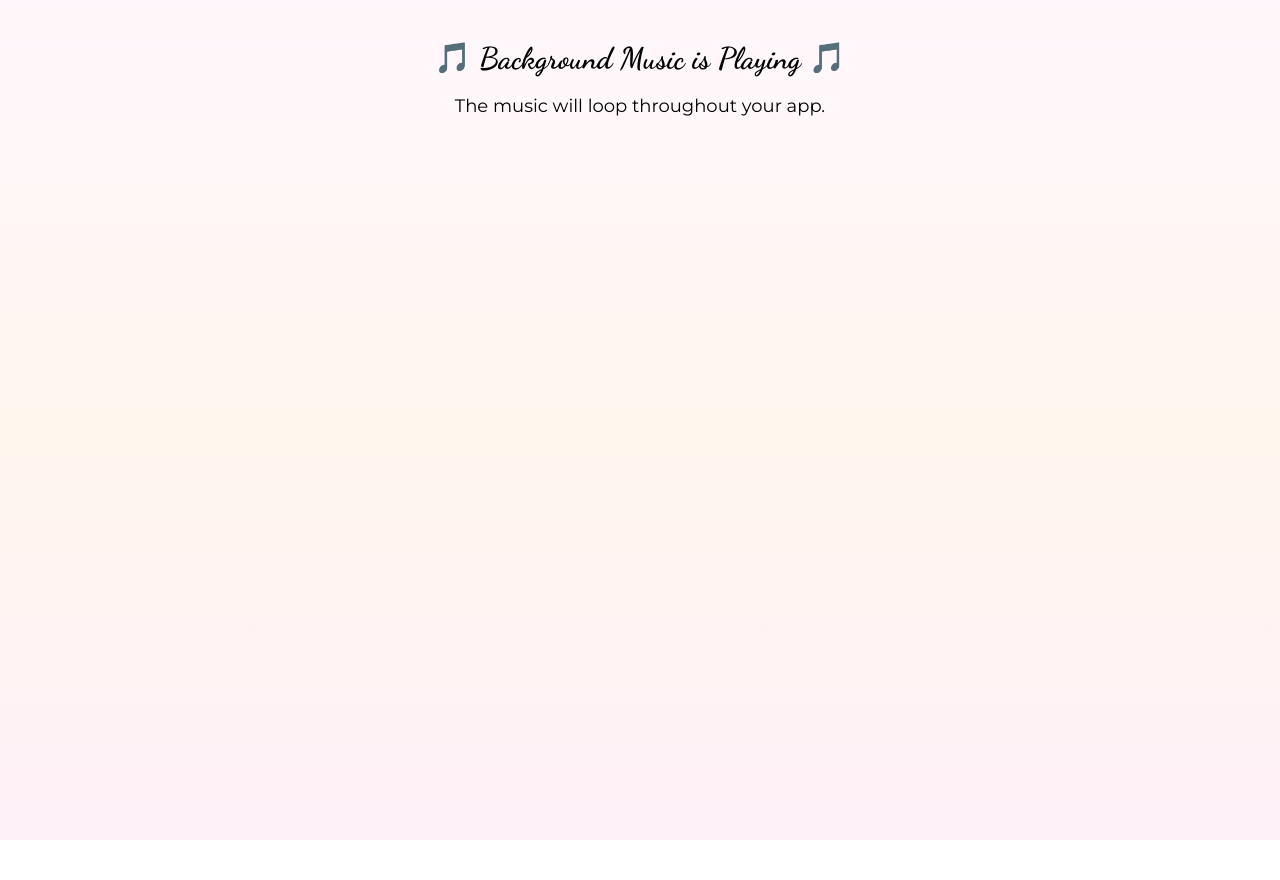
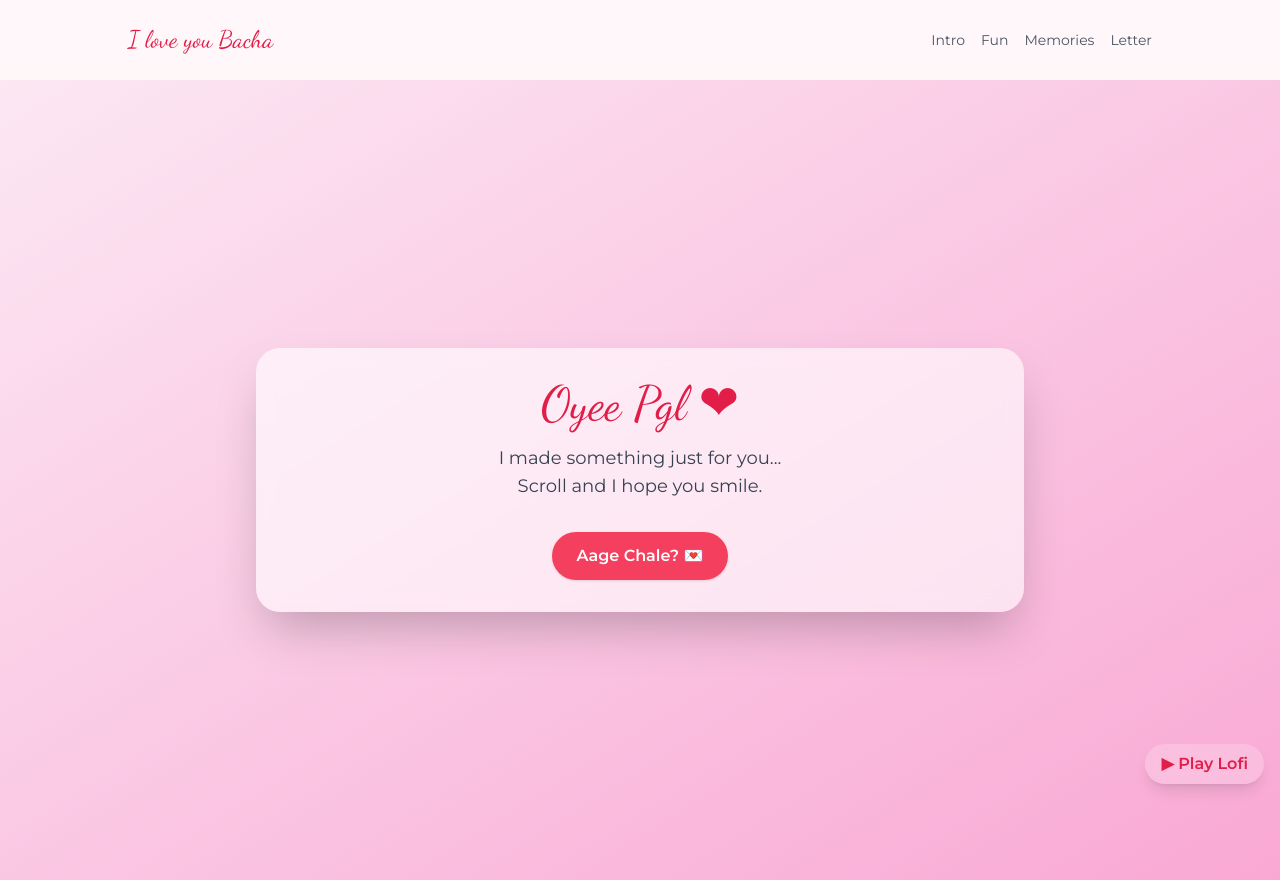
Before and after one commit to Arush-Developer/aniversary, a React (Vite) app: page / in a window 1280 px wide. Before the commit the page ends 840 px from the top, so only its background shows below. Built offline with nearby package versions, Linux system fonts and the light colour scheme.

Commit message:
Update App.tsx

```diff
--- a/src/App.tsx
+++ b/src/App.tsx
@@ -1,31 +1,54 @@
-import React, { useEffect, useRef } from "react";
+import React, { useEffect, useState } from 'react'
+import Header from './components/Header'
+import Intro from './components/Intro'
+import FunStuff from './components/FunStuff'
+import Timeline from './components/Timeline'
+import Message from './components/Message'
+import FooterCredit from './components/FooterCredit'
+import AudioPlayer from './components/AudioPlayer'
 
-function App() {
-  const audioRef = useRef<HTMLAudioElement | null>(null);
+export default function App() {
+  const [stage, setStage] = useState<'intro' | 'fun' | 'timeline' | 'message' | 'finale'>('intro')
 
   useEffect(() => {
-    const audio = audioRef.current;
-    if (audio) {
-      audio.volume = 0.4; // Set volume (0.0 - 1.0)
-      audio.play().catch((err) => {
-        console.log("Autoplay blocked, waiting for user interaction:", err);
-      });
-    }
-  }, []);
+    const onFinale = () => setStage('finale')
+    window.addEventListener('finale-trigger', onFinale)
+    return () => window.removeEventListener('finale-trigger', onFinale)
+  }, [])
 
   return (
-    <div className="App">
-      {/* Hidden audio that plays continuously */}
-      <audio ref={audioRef} src="/Background.mp3" autoPlay loop />
+    <div className="min-h-screen">
+      <Header />
+      <main>
+        {stage === 'intro' && <Intro onBegin={() => setStage('fun')} />}
 
-      <h1 className="text-3xl font-bold text-center mt-10">
-        🎵 Background Music is Playing 🎵
-      </h1>
-      <p className="text-center text-lg mt-4">
-        The music will loop throughout your app.
-      </p>
+        {stage === 'fun' && (
+          <>
+            <FunStuff onYes={() => setStage('timeline')} />
+          </>
+        )}
+
+        {stage === 'timeline' && (
+          <>
+            <Timeline />
+            <div className="flex justify-center mt-6">
+              <button
+                onClick={() => setStage('message')}
+                className="rounded-full bg-rose-600 text-white px-6 py-3"
+              >
+                Read my letter
+              </button>
+            </div>
+          </>
+        )}
+
+        {stage === 'message' && <Message />}
+
+        {stage === 'finale' && <FooterCredit />}
+      </main>
+
+      {/* 🎵 Audio plays across all pages */}
+      <AudioPlayer />
     </div>
-  );
+  )
 }
-
-export default App;
```
